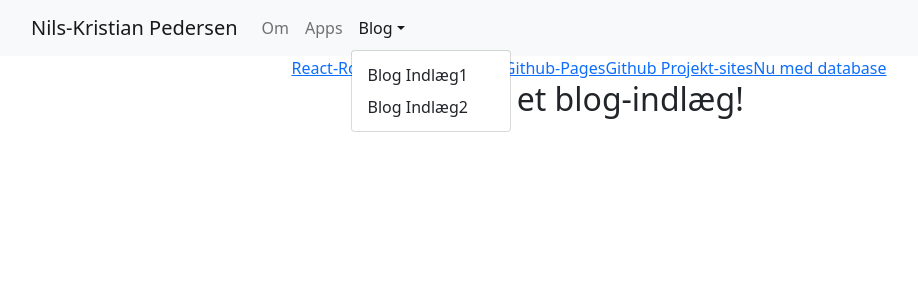
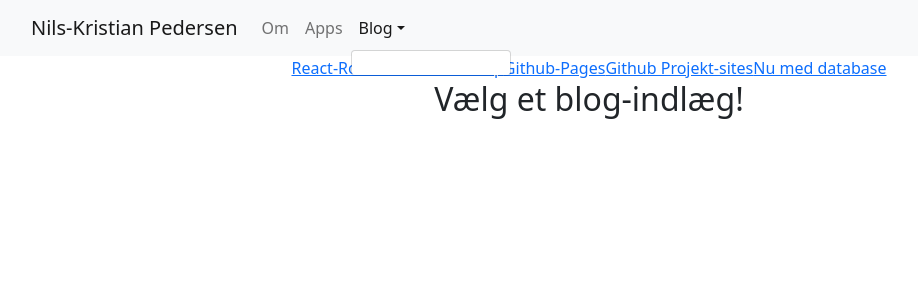
Before and after one commit to nkped/nkped.github.io, a React (Create React App) app: page /blog in a window 1280 px wide. Both pictures are taken after a click on the button "Blog". Shown: the top 300 px of the page, without its empty margins (51-969 px from the left). Built offline with nearby package versions, Linux system fonts and the light colour scheme.

Commit message:
Ret BlogComponentFunction dtil Blog

```diff
--- a/src/App.js
+++ b/src/App.js
@@ -7,7 +7,6 @@ import "./App.css";
 //Bootstrap
 import "bootstrap/dist/css/bootstrap.min.css";
 import { Container, Navbar, Nav, NavDropdown } from "react-bootstrap";
-//import Button from "react-bootstrap/Button";
 
 function App() {
   return (
@@ -22,8 +21,7 @@ function App() {
                 <Nav.Link href="/om">Om</Nav.Link>
                 <Nav.Link href="/apps">Apps</Nav.Link>
                 <NavDropdown title="Blog" id="basic-nav-dropdown">
-                  <NavDropdown.Item>Blog Indlæg1</NavDropdown.Item>
-                  <NavDropdown.Item>Blog Indlæg2</NavDropdown.Item>
+                  <NavDropdown.Item></NavDropdown.Item>
                 </NavDropdown>
               </Nav>
             </Navbar.Collapse>
--- a/src/routes/blog.jsx
+++ b/src/routes/blog.jsx
@@ -1,8 +1,8 @@
 import { Link, Outlet } from "react-router-dom";
 import { getBlogPosts } from "../data";
 
-export default function BlogPost() {
-  let blogPosts = getBlogPosts(parseInt());
+export default function Blog() {
+  let blogPosts = getBlogPosts();
   return (
     <div>
       <nav>
```
